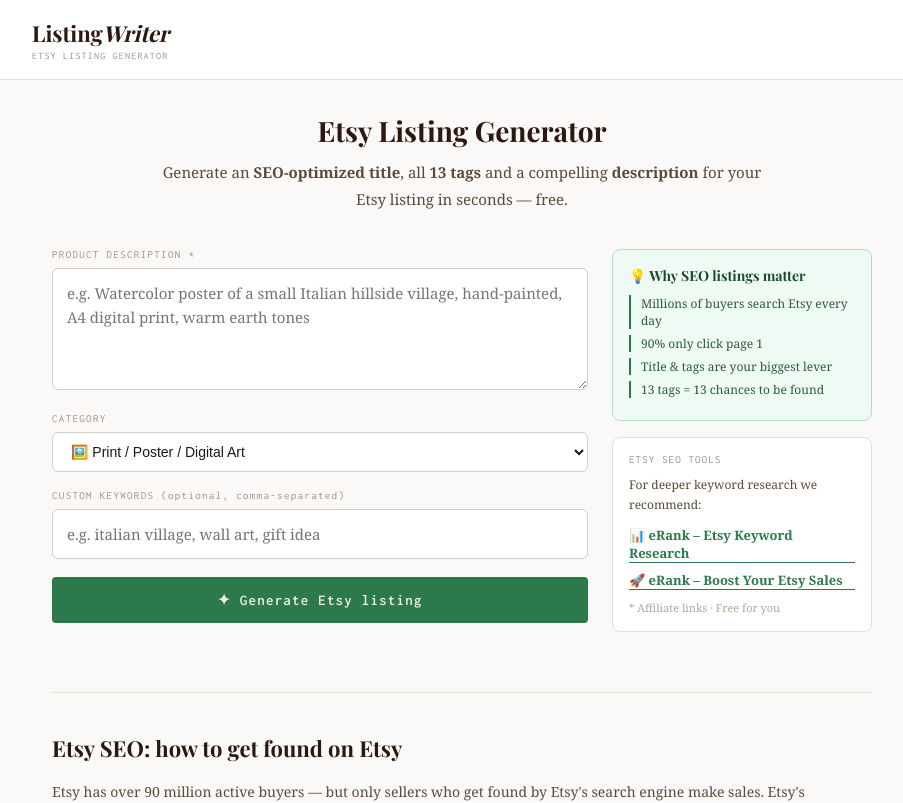
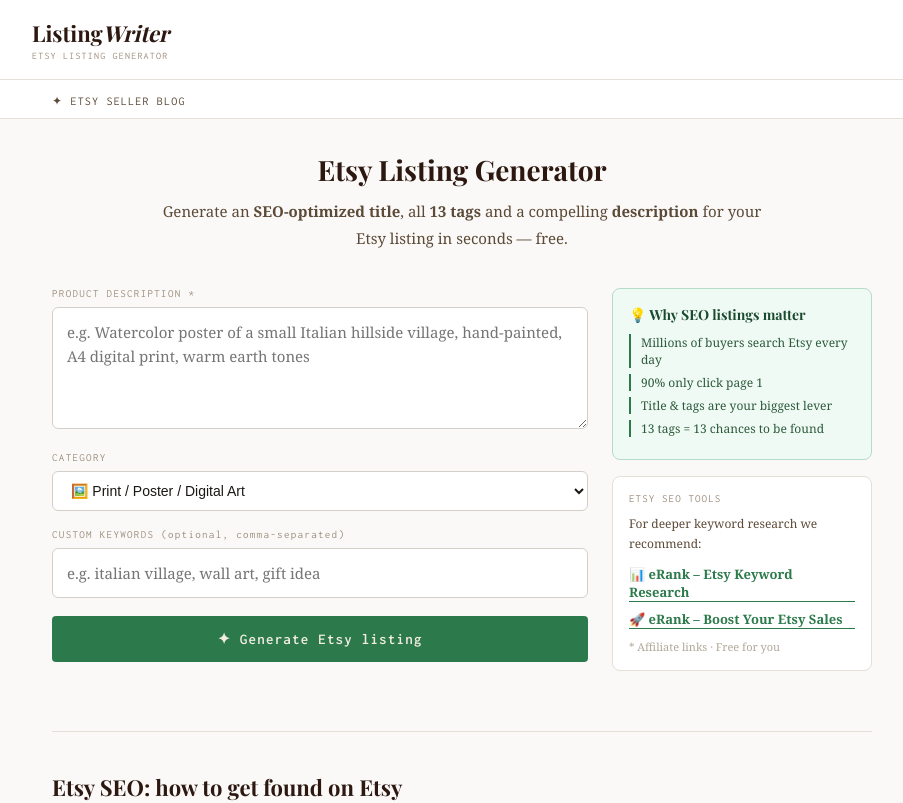
Before and after one commit to dylandiabolik-droid/wordweaver, a React (Vite) app: page / in a window 1280 px wide. Shown: the top 803 px of the page, without its empty margins (178-1081 px from the left). Built offline with nearby package versions, Linux system fonts and the light colour scheme; a web font is replaced by a local one.

Commit message:
Update EtsyListingGenerator.jsx

```diff
--- a/EtsyListingGenerator.jsx
+++ b/EtsyListingGenerator.jsx
@@ -166,7 +166,14 @@
             </p>
           </div>
         </div>
-      </header>
+      </header>{/* Blog Nav */}
+<nav style={{ borderBottom: "1px solid #e4dfd7", background: "white", padding: "8px 0" }}>
+  <div style={{ maxWidth: 860, margin: "0 auto", padding: "0 20px" }}>
+    <a href="/blog" style={{ fontSize: 12, color: "#5c4a38", textDecoration: "none", letterSpacing: "0.1em", textTransform: "uppercase", fontFamily: "'Inconsolata', monospace" }}>
+      ✦ Etsy Seller Blog
+    </a>
+  </div>
+</nav>
 
       <main style={{ maxWidth: 860, margin: "0 auto", padding: "32px 20px" }}>
 
```
